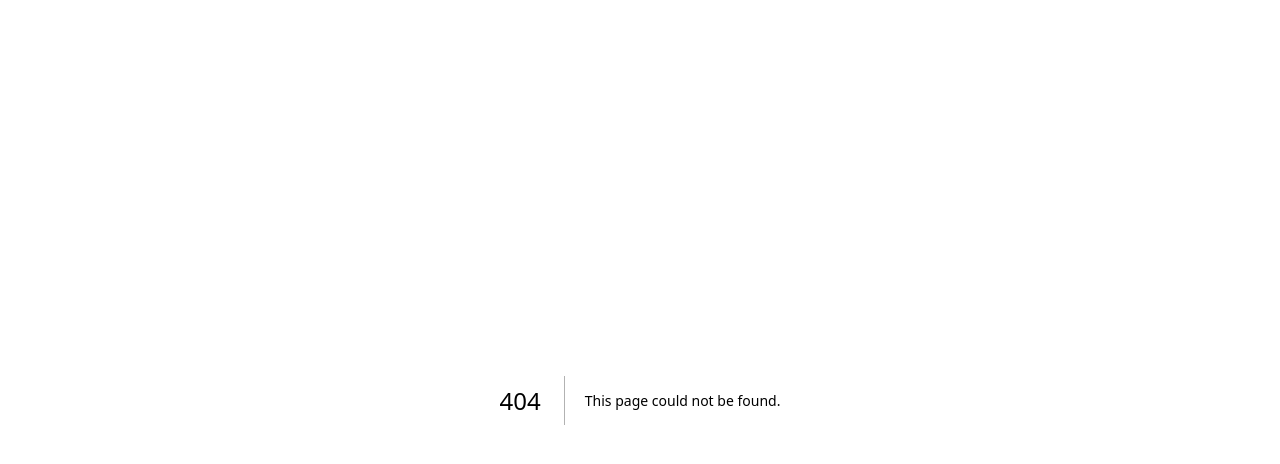
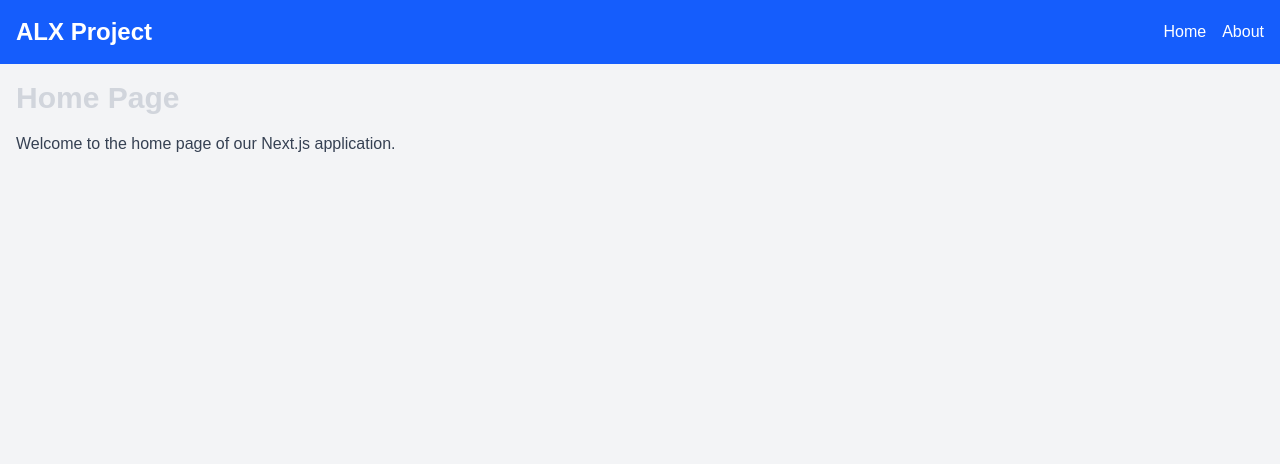
Before and after one commit to amine1949/alx-project-0x02-setup, a Next.js app in the folder alx-project-0x02/: page /home in a window 1280 px wide. Before the commit this address had no page. Shown: the top 464 px of the page. Built offline with nearby package versions, Linux system fonts and the light colour scheme.

Commit message:
Basic Routing in Next.js

```diff
--- a/alx-project-0x02/components/layout/Header.tsx
+++ b/alx-project-0x02/components/layout/Header.tsx
@@ -1,10 +1,27 @@
+import Link from "next/link";
 
 
 const Header = () => {
     return (
         <>
             <header className="bg-blue-600 text-white p-4">
-                <h1 className="text-2xl font-bold">ALX Project Header</h1>
+                <div className="container mx-auto flex justify-between items-center">
+                    <h1 className="text-2xl font-bold">ALX Project</h1>
+                    <nav>
+                        <ul className="flex space-x-4">
+                            <li>
+                                <Link href="/home" className="hover:underline">
+                                    Home
+                                </Link>
+                            </li>
+                            <li>
+                                <Link href="/about" className="hover:underline">
+                                    About
+                                </Link>
+                            </li>
+                        </ul>
+                    </nav>
+                </div>
             </header>
         </>
     )
--- /dev/null
+++ b/alx-project-0x02/pages/about.tsx
@@ -0,0 +1,26 @@
+import Header from "@/components/layout/Header";
+import Head from "next/head";
+
+
+const About = () => {
+    return (
+        <>
+            <div className="min-h-screen bg-gray-100">
+                <Head>
+                    <title>About | ALX Project</title>
+                </Head>
+
+                <Header />
+
+                <main className="container mx-auto p-4">
+                    <h1 className="text-3xl font-bold mb-4 text-gray-300">About Page</h1>
+                    <p className="text-gray-700">
+                        Learn more about our project and team here.
+                    </p>
+                </main>
+            </div>
+        </>
+    )
+}
+
+export default About;
--- /dev/null
+++ b/alx-project-0x02/pages/home.tsx
@@ -0,0 +1,26 @@
+import Head from "next/head";
+import Header from "@/components/layout/Header";
+
+
+const Home = () => {
+    return (
+        <>
+            <div className="min-h-screen bg-gray-100">
+                <Head>
+                    <title>Home | ALX Project</title>
+                </Head>
+
+                <Header />
+
+                <main className="container mx-auto p-4">
+                    <h1 className="text-3xl font-bold mb-4 text-gray-300">Home Page</h1>
+                    <p className="text-gray-700">
+                        Welcome to the home page of our Next.js application.
+                    </p>
+                </main>
+            </div>
+        </>
+    )
+}
+
+export default Home;
```
